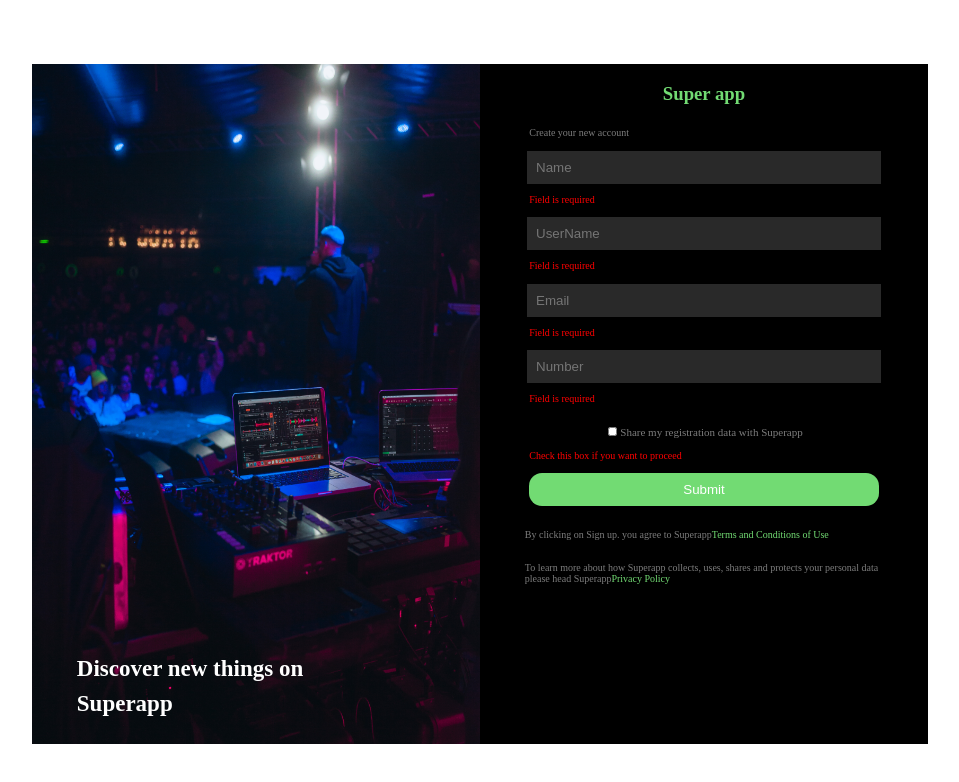
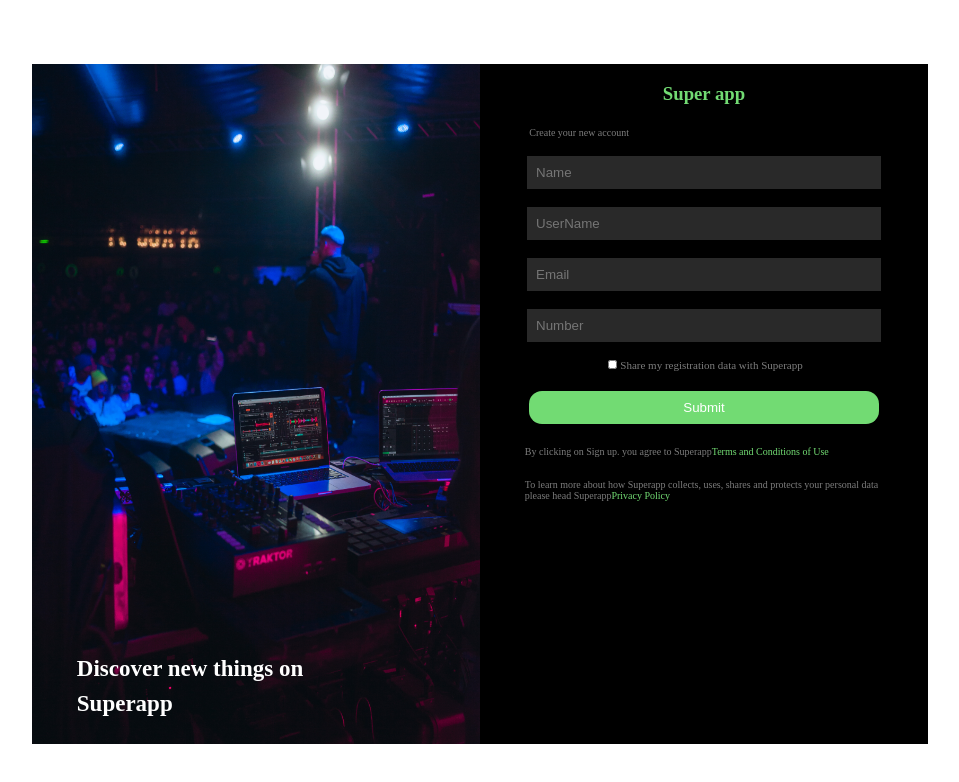
Before and after one commit to BASHISTHANAYAK/Super-AppChecklist-1-, a React (Create React App) app: page / in a window 1280 px wide. Shown: the top 782 px of the page, without its empty margins (160-1119 px from the left). Built offline with nearby package versions, Linux system fonts and the light colour scheme.

Commit message:
dded registration page

```diff
--- a/public/styles.css
+++ b/public/styles.css
@@ -40,7 +40,7 @@ input {
   margin: auto;
   width: 75%;
   padding: 7px;
-  margin-top: 12.5px;
+  margin-top: 4%;
   background: #292929;
   border-color: transparent;
 }
@@ -86,6 +86,7 @@ input {
   text-align: left;
   margin-left: 11%;
   font-size: 10px;
+  color: red;
 }
 
 @media screen and (max-width: 1293px) {
--- a/src/components/rightSide.js
+++ b/src/components/rightSide.js
@@ -1,38 +1,162 @@
-import React from 'react';
+import React, { useState } from 'react';
 
-function rightSide() {
+function RightSide() {
+  const [inputs, setInputs] = useState({
+    Name: '',
+    UserName: '',
+    Email: '',
+    Number: '',
+  });
+  const [validation, setValidation] = useState({
+    Name: false,
+    UserName: false,
+    Email: false,
+    Number: false,
+    CheckBox: false,
+  });
 
-function SubmitForm(){
-    console.log('hi');
-}
+  const [checkBox, setCheckBox] = useState(false);
 
+  function BoxInput(event) {
+    let name = event.target.name;
+    let value = event.target.value;
+    // console.log(value);
+    setInputs(function (preValue) {
+      return { ...preValue, [name]: value };
+    });
+    setValidation(function (preValue) {
+      return { ...preValue, [name]: false };
+    });
+  }
 
+  function ClkCheckBox() {
+    setCheckBox(function (pre) {
+      return !pre;
+    });
+  }
+
+  function SubmitForm(event) {
+    event.preventDefault();
+
+    if (
+      inputs.Name.length >= 1 &&
+      inputs.UserName.length >= 1 &&
+      inputs.Email.length >= 1 &&
+      inputs.Number.length >= 1 &&
+      checkBox === true
+    ) {
+      console.log(
+        inputs.Name,
+        inputs.UserName,
+        inputs.Email,
+        inputs.Number,
+        ' check box clicked'
+      );
+      setValidation(function (preValue) {
+        return { ...preValue, CheckBox: false };
+      });
+
+      //  local storage
+      const formData = {
+        Name: inputs.Name,
+        UserName: inputs.UserName,
+        Email: inputs.Email,
+        Number: inputs.Number,
+      };
+
+      localStorage.setItem('formData', JSON.stringify(formData));
+    } else {
+      if (inputs.Name.length < 1) {
+        console.log('empty Name');
+        setValidation(function (preValue) {
+          return { ...preValue, Name: true };
+        });
+      }
+      if (inputs.UserName.length < 1) {
+        console.log('empty UserName');
+        setValidation(function (preValue) {
+          return { ...preValue, UserName: true };
+        });
+      }
+      if (inputs.Email.length < 1) {
+        console.log('empty Email');
+        setValidation(function (preValue) {
+          return { ...preValue, Email: true };
+        });
+      }
+      if (inputs.Number.length < 1) {
+        console.log('empty Number');
+        setValidation(function (preValue) {
+          return { ...preValue, Number: true };
+        });
+      }
+      if (checkBox === false) {
+        console.log('check box not clicked');
+        setValidation(function (preValue) {
+          return { ...preValue, CheckBox: true };
+        });
+      }
+    }
+  }
   return (
     <div>
       <h3 className="super--h3">Super app</h3>
       <p className="errorMessage">Create your new account</p>
-      <form action="" onClick={SubmitForm}>
+      <form action="" onSubmit={SubmitForm}>
+        <input
+          type="text"
+          placeholder="Name"
+          name="Name"
+          value={inputs.Name}
+          onInput={(event) => BoxInput(event)}
+          state={validation.Name}
+        />
+        {validation.Name && <p className="errorMessage">Field is required</p>}
 
-        <input type="text" placeholder="Name" />
-        <p className="errorMessage">Field is required</p>
+        <input
+          type="text"
+          placeholder="UserName"
+          name="UserName"
+          value={inputs.UserName}
+          onChange={(event) => BoxInput(event)}
+        />
+        {validation.UserName && (
+          <p className="errorMessage">Field is required</p>
+        )}
 
-        <input type="text" placeholder="UserName" />
-        <p className="errorMessage">Field is required</p>
+        <input
+          type="email"
+          placeholder="Email"
+          name="Email"
+          value={inputs.Email}
+          onChange={(event) => BoxInput(event)}
+        />
+        {validation.Email && <p className="errorMessage">Field is required</p>}
 
-        <input type="email" placeholder="Email" />
-        <p className="errorMessage">Field is required</p>
+        <input
+          type="number"
+          placeholder="Number"
+          name="Number"
+          value={inputs.Number}
+          onChange={(event) => BoxInput(event)}
+        />
+        {validation.Number && <p className="errorMessage">Field is required</p>}
 
-        <input type="number" placeholder="Number" />
-        <p className="errorMessage">Field is required</p>
-
-        <input type="checkbox" className="checkBox" />
+        <input
+          type="checkbox"
+          className="checkBox"
+          name="checkBox"
+          value={checkBox}
+          onClick={ClkCheckBox}
+        />
         <span className="chekBox--text">
           Share my registration data with Superapp
         </span>
-        <p className="errorMessage">Check this box if you want to proceed</p>
+        {validation.CheckBox && (
+          <p className="errorMessage">Check this box if you want to proceed</p>
+        )}
 
         <input type="submit" className="submit" />
-
       </form>
       <p className="TandC">
         By clicking on Sign up. you agree to Superapp
@@ -46,4 +170,4 @@ function SubmitForm(){
     </div>
   );
 }
-export default rightSide;
+export default RightSide;
```
